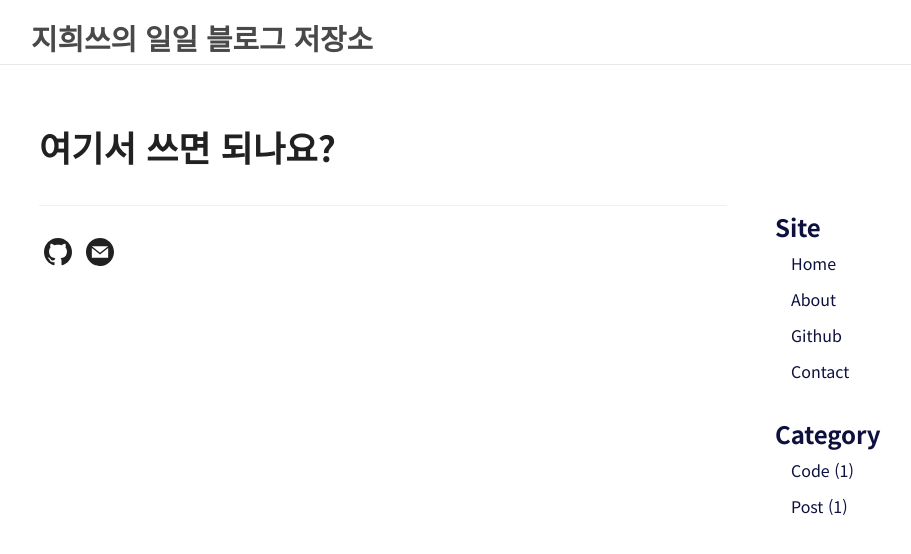
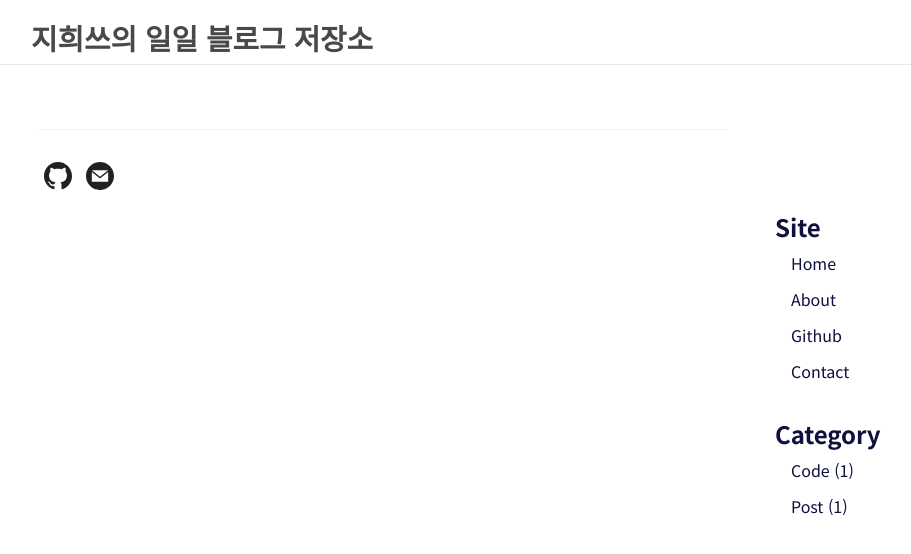
Before and after one commit to jihuikim45/jihuikim45.github.io, a Jekyll site: the page built from posts/home.html, in a window 1280 px wide. Shown: the top 554 px of the page, without its empty margins (159-1070 px from the left). Built offline with Jekyll 4.4.1, drawn with Linux system fonts in a browser that asks for light colours.

Commit message:
feattest

```diff
--- a/posts/home.html
+++ b/posts/home.html
@@ -1,4 +1,8 @@
 ---
 layout: home
 ---
-<h1>여기서 쓰면 되나요?</h1>
+<h1>
+    <title>
+        여기서 쓰면 되나요?
+    </title>
+    </h1>
```
